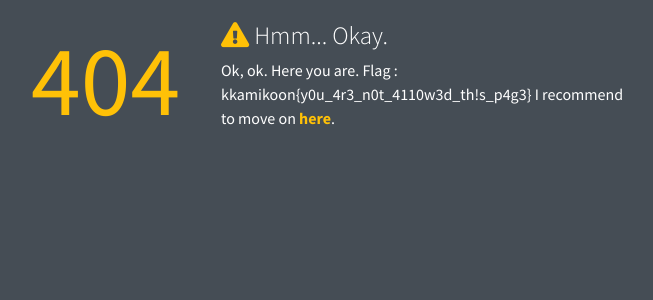
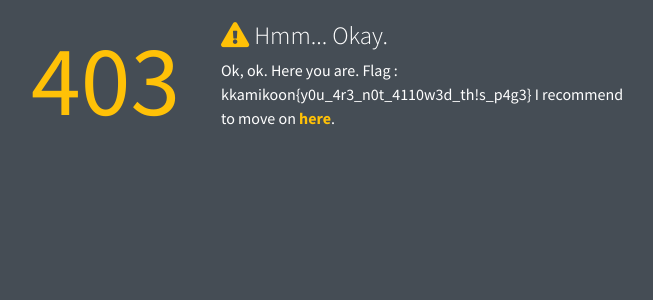
Before and after one commit to kkamikoon/wol-flask, a Flask app: template app/templates/admin/handler/403.html in a window 1280 px wide. Shown: the top 300 px of the page, without its empty margins (309-962 px from the left). Run offline with Flask 2, Linux system fonts and the light colour scheme; the template is opened without the code that fills it, so the values that code supplies are empty; parts of the project's set-up code (start-up, migrations or seed data) failed here and were passed over; some libraries are stand-ins or nearby versions.

Commit message:
fix 403.html

```diff
--- a/app/templates/admin/handler/403.html
+++ b/app/templates/admin/handler/403.html
@@ -2,7 +2,7 @@
 {% block handler %}
 <div class="error-page">
   <h2 class="headline text-warning">
-    <b>404</b>
+    <b>403</b>
   </h2>
 
   <div class="error-content">
```
